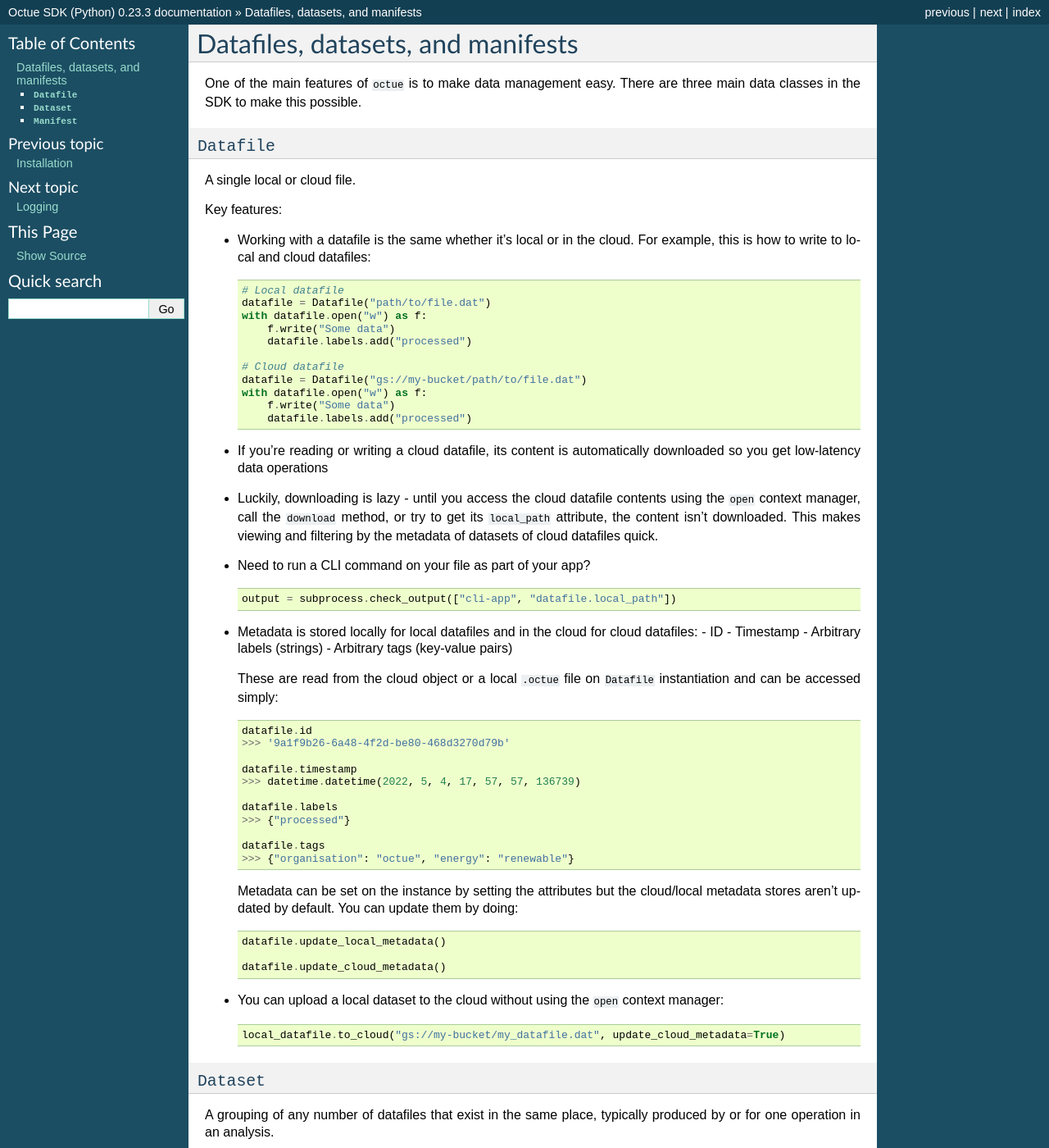
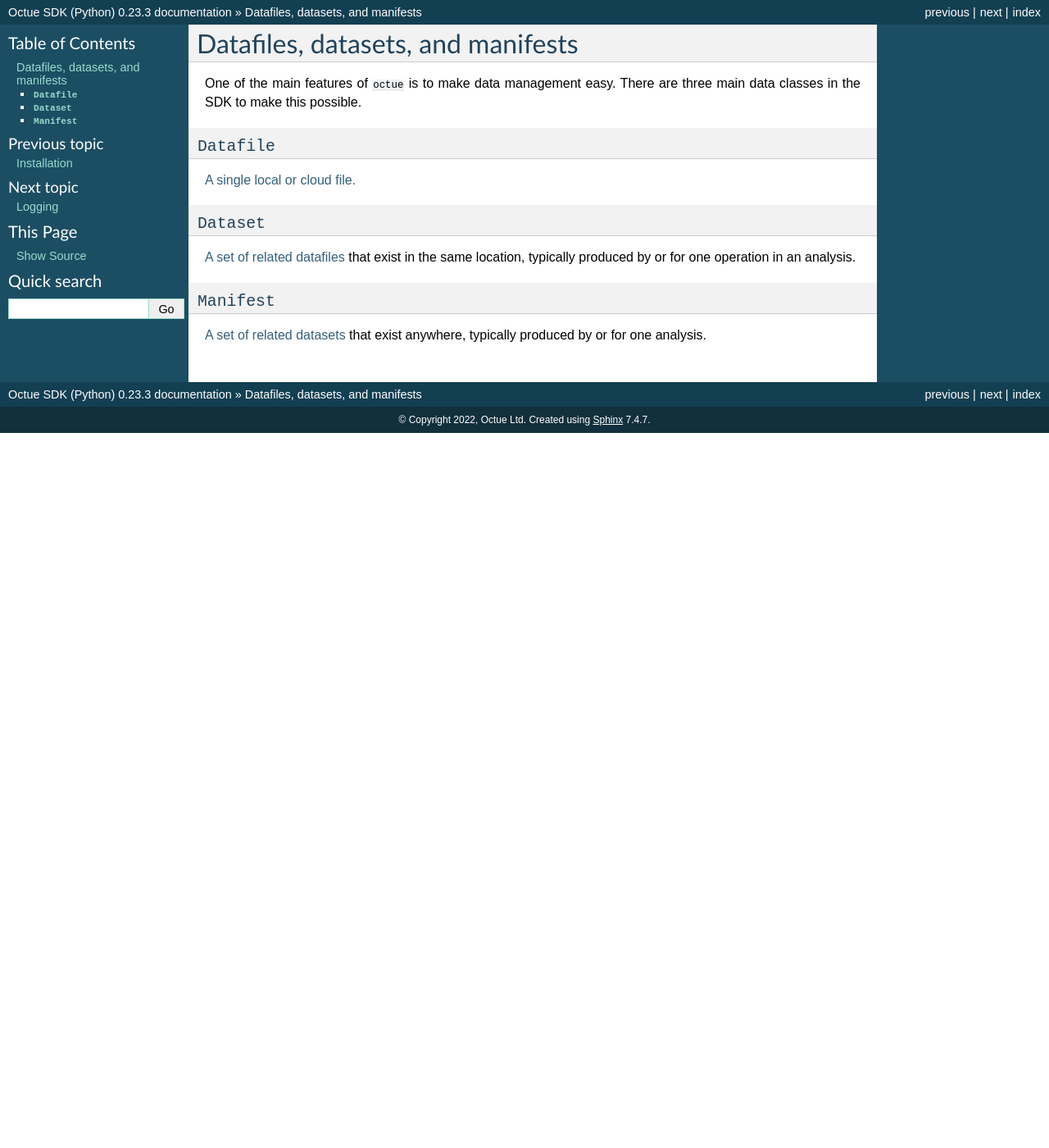
Before and after one commit to octue/octue-sdk-python, a Sphinx documentation site: the page built from docs/source/data_containers.rst, in a window 1280 px wide and 1400 px high. Shown: the whole window at 82% size. Built offline with Sphinx 7.4.7, drawn with Linux system fonts in a browser that asks for light colours; some of the changed text lies outside the part shown.

Commit message:
DOC: Put data container key features into their own files

```diff
--- a/docs/source/data_containers.rst
+++ b/docs/source/data_containers.rst
@@ -9,82 +9,14 @@ make this possible.
 
 ``Datafile``
 ============
-A single local or cloud file.
+:doc:`A single local or cloud file. <datafile>`
 
-Key features:
-
-- Working with a datafile is the same whether it's local or in the cloud. For example, this is how to write to local and
-  cloud datafiles:
-
-  .. code-block::
-
-      # Local datafile
-      datafile = Datafile("path/to/file.dat")
-      with datafile.open("w") as f:
-          f.write("Some data")
-          datafile.labels.add("processed")
-
-      # Cloud datafile
-      datafile = Datafile("gs://my-bucket/path/to/file.dat")
-      with datafile.open("w") as f:
-          f.write("Some data")
-          datafile.labels.add("processed")
-
-- If you're reading or writing a cloud datafile, its content is automatically downloaded so you get low-latency data
-  operations
-
-- Luckily, downloading is lazy - until you access the cloud datafile contents using the ``open`` context manager, call
-  the ``download`` method, or try to get its ``local_path`` attribute, the content isn't downloaded. This makes viewing
-  and filtering by the metadata of datasets of cloud datafiles quick.
-
-- Need to run a CLI command on your file as part of your app?
-
-  .. code-block::
-
-      output = subprocess.check_output(["cli-app", "datafile.local_path"])
-
-- Metadata is stored locally for local datafiles and in the cloud for cloud datafiles:
-  - ID
-  - Timestamp
-  - Arbitrary labels (strings)
-  - Arbitrary tags (key-value pairs)
-
-  These are read from the cloud object or a local ``.octue`` file on ``Datafile`` instantiation and can be accessed simply:
-
-  .. code-block::
-
-      datafile.id
-      >>> '9a1f9b26-6a48-4f2d-be80-468d3270d79b'
-
-      datafile.timestamp
-      >>> datetime.datetime(2022, 5, 4, 17, 57, 57, 136739)
-
-      datafile.labels
-      >>> {"processed"}
-
-      datafile.tags
-      >>> {"organisation": "octue", "energy": "renewable"}
-
-
-  Metadata can be set on the instance by setting the attributes but the cloud/local metadata stores aren't updated by
-  default. You can update them by doing:
-
-  .. code-block::
-
-      datafile.update_local_metadata()
-
-      datafile.update_cloud_metadata()
-
-- You can upload a local dataset to the cloud without using the ``open`` context manager:
-
-  .. code-block::
-
-      local_datafile.to_cloud("gs://my-bucket/my_datafile.dat", update_cloud_metadata=True)
 
 ``Dataset``
 ===========
-A grouping of any number of datafiles that exist in the same place, typically produced by or for one operation in an analysis.
+:doc:`A set of related datafiles <dataset>` that exist in the same location, typically produced by or for one operation in an analysis.
+
 
 ``Manifest``
 ============
-A grouping of any number of datasets, typically produced by or for one analysis
+:doc:`A set of related datasets <manifest>` that exist anywhere, typically produced by or for one analysis.
```
Also changed, not shown: docs/source/datafile.rst (+78 -0 lines), docs/source/dataset.rst (+19 -0 lines).
